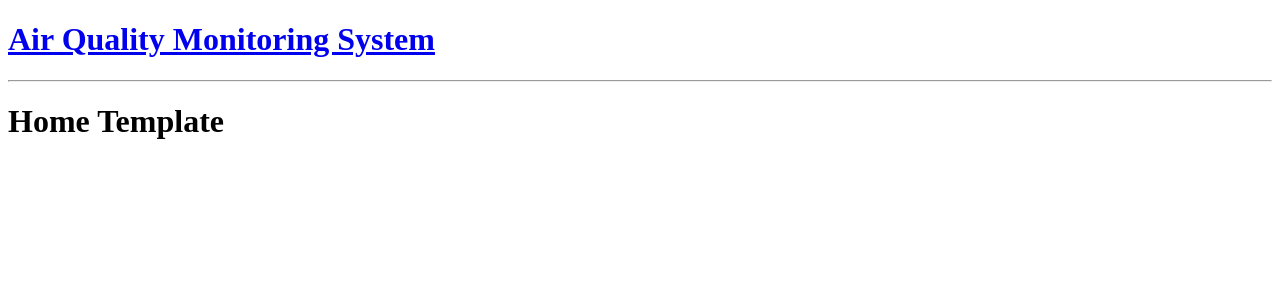
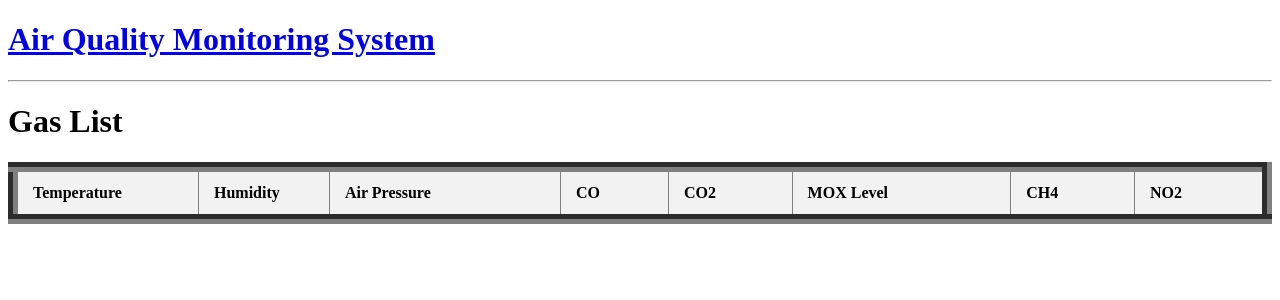
Before and after one commit to maxchtse/IOTWebDevelopment, a Django app: page / in a window 1280 px wide. Shown: the top 300 px of the page. Run offline with Django 4.2, Linux system fonts and the light colour scheme; lists and menus that the app fills with data are empty.

Commit message:
Change UI
Simplified the home page; Created A template to contain SQL table

```diff
--- a/AQMS/AQMS/urls.py
+++ b/AQMS/AQMS/urls.py
@@ -1,7 +1,8 @@
 from django.contrib import admin
 from django.urls import path, include
+from base import views
 
 urlpatterns = [
     path('admin/', admin.site.urls),
-    path('', include('base.urls'))
+    path('', include('base.urls')),
 ]
--- a/AQMS/base/templates/base/home.html
+++ b/AQMS/base/templates/base/home.html
@@ -1,6 +1,67 @@
 {% extends 'main.html' %}
 
 {% block content %}
-<h1> Home Template </h1>
+
+
+
+<!-- myapp/templates/myapp/person_list.html -->
+<!DOCTYPE html>
+<html>
+<head>
+    <title>Gas Monitoring System</title>
+    <style>
+        /* Add CSS styles for the table */
+        table {
+            width: 100%;
+            border-collapse: collapse;
+        }
+
+        th, td {
+            padding: 12px 15px;
+            text-align: left;
+            border-bottom: 1px solid #ddd;
+        }
+
+        th {
+            background-color: #f2f2f2;
+        }
+
+        tr:hover {
+            background-color: #f5f5f5;
+        }
+        /* Set fixed column widths */
+        th:nth-child(1),
+        td:nth-child(1) {
+            width: 150px; /* Set the width for the first column */
+        }
+
+        th:nth-child(2),
+        td:nth-child(2) {
+            width: 100px; /* Set the width for the second column */
+        }
+
+        th:nth-child(3),
+        td:nth-child(3) {
+            width: 200px; /* Set the width for the third column */
+        }
+    </style>
+</head>
+<body>
+    <h1>Gas List</h1>
+    <table border="10">
+        <tr>
+            <th> Temperature </th>
+            <th> Humidity </th>
+            <th> Air Pressure </th>
+            <th> CO </th>
+            <th> CO2 </th>
+            <th> MOX Level </th>
+            <th> CH4 </th>
+            <th> NO2 </th>
+        </tr>
+    </table>
+</body>
+</html>
+
 
 {% endblock content %}
--- a/AQMS/base/urls.py
+++ b/AQMS/base/urls.py
@@ -3,5 +3,4 @@ from . import views
 
 urlpatterns = [
     path('', views.home, name='home'),
-    path('sensor_data/', views.sensor_data, name='sensor_data'),
 ]
--- a/AQMS/base/views.py
+++ b/AQMS/base/views.py
@@ -5,9 +5,4 @@ from .models import SensorReading
 
 def home(request):
     gases = SensorReading.objects.all()
-    context = {'gases': gases}
-    return render(request, 'base/home.html', context)
-
-def sensor_data(request):
-    data = SensorReading.objects.all()
-    return render(request, 'sensor_data.html', {'data': data})
+    return render(request, 'base/home.html', {'gases': gases})
```
Also changed, not shown: AQMS/base/templates/base/exposure_standard.html (deleted, +0 -7 lines), AQMS/base/templates/base/sensor_data.html (deleted, +0 -35 lines).
